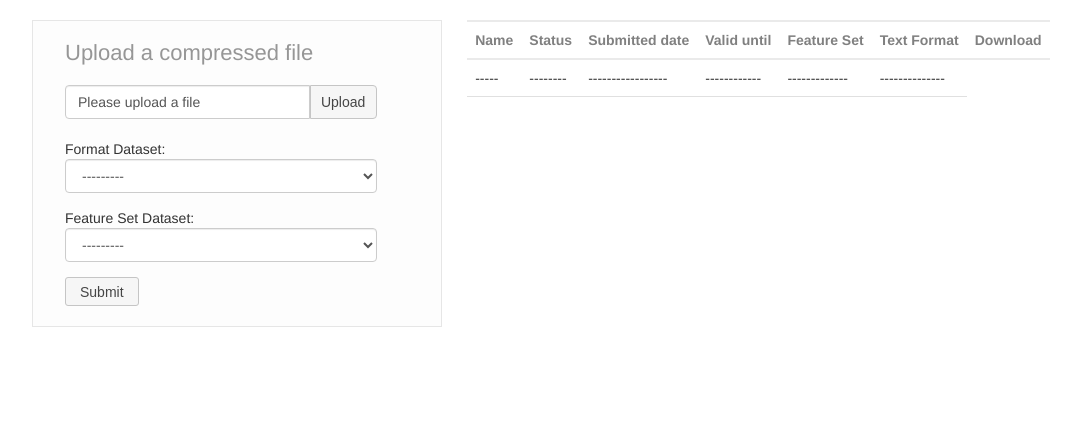
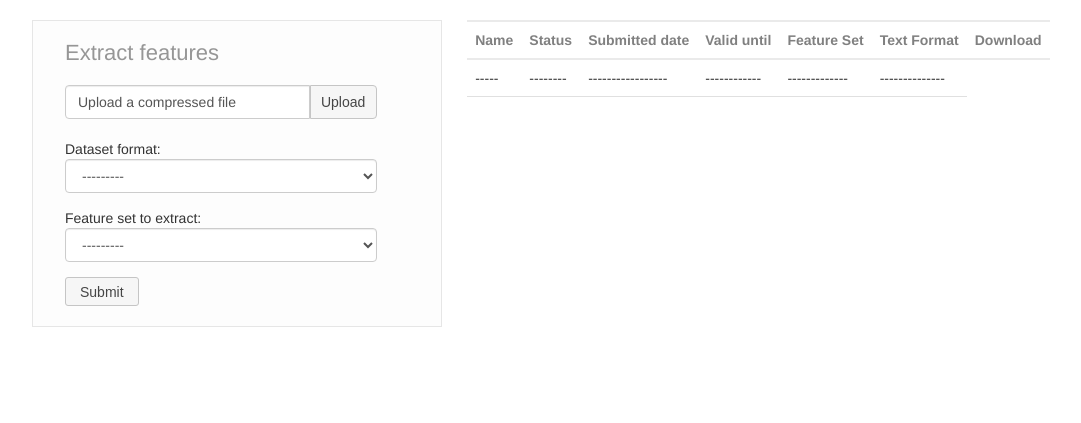
Before and after one commit to daniel-hasan/webfeatures, a Django app: a page that uses wiki-quality-web/templates/content/dataset_list.html in a window 1280 px wide. Shown: the part 52-475 px from the top of the page, without its empty margins (0-1081 px from the left). Run offline with Django 3.2, Linux system fonts and the light colour scheme; the visitor is signed in with stand-in values (Sample User, id 1); data that the repository does not hold is empty; parts of the project's set-up code (start-up, migrations or seed data) failed here and were passed over; some libraries are stand-ins or nearby versions; some web fonts are replaced.

Commit message:
Formatação da tabela e mudança no nome dos campos e título do dataset_list

```diff
--- a/wiki-quality-web/templates/content/dataset_list.html
+++ b/wiki-quality-web/templates/content/dataset_list.html
@@ -4,23 +4,23 @@
 
 {% block content %}
 	<section class="dataset-section">
-		<h1>Upload a compressed file</h1>
+		<h1>Extract features</h1>
 		<div class="dataset-error-container"></div>
 		<form enctype="multipart/form-data" method="post" class="form">
 			{% csrf_token %}
 			<div class="form-group">
-				<span class="dataset-file-name">Please upload a file</span><!--
+				<span class="dataset-file-name">Upload a compressed file</span><!--
 			 --><label class="dataset-file" for="dataset-file-input" name="file_dataset">Upload</label>
 				<input id="dataset-file-input" name="file_dataset" type="file">
 			</div>
 			{% for field in form %}
 				<div class="form-group">
 					{% ifequal field.label "Format" %}
-						<span>Format Dataset:</span>
+						<span>Dataset format:</span>
 					{% endifequal %}
 
 					{% ifequal field.label "Feature set" %}
-						<span>Feature Set Dataset: </span>
+						<span>Feature set to extract:</span>
 					{% endifequal %}
 					<div>
 						{{ field }}
@@ -49,17 +49,16 @@
 			{% for dataset in dataset_list|dictsortreversed:"dat_submitted" %}
    				<tr>
     				<td>{{ dataset.nam_dataset }}</td>
-    				<td>{{ dataset.status }}</td>
-    				<td>{{ dataset.dat_submitted }}</td>
-    				{% ifequal dataset.dat_valid_until "" %}
+    				<td>{{ dataset.status.name}}</td>
+    				<td>{{ dataset.dat_submitted|date:"d M. Y" }}</td>
+    				{% if dataset.dat_valid_until == None  %}
     					<td></td>
     				{% else %}
   	  					<td>{{ dataset.dat_valid_until }}</td>
-  	  				{% endifequal %}
+  	  				{% endif %}
     				<td>{{ dataset.feature_set }}</td>
     				<td>{{ dataset.format.name }}</td>
-
-    				{% ifequal dataset.status "COMPLETED" %}
+    				{% ifequal dataset.status.name "COMPLETED" %}
 						<td><a href="{% url "download_result" dataset.id "json" %}">json</a> <a href="{% url "download_result" dataset.id "xls" %}">xls</a></td>
 					{% else %}
 						<td></td>
```
